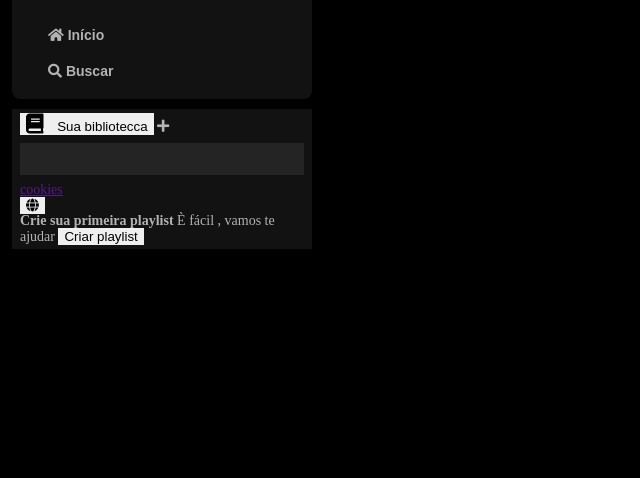
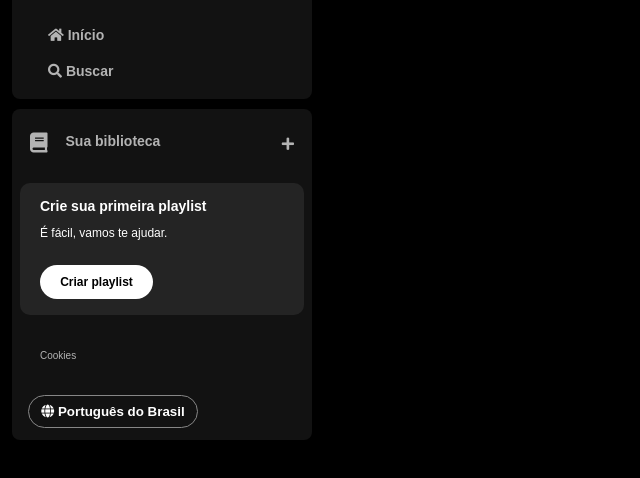
Before and after one commit to carloscjr2000/spotify, a plain HTML site: page index.html in a window 1280 px wide. Shown: the part 74-552 px from the top of the page, without its empty margins (0-640 px from the left). Drawn offline with Linux system fonts and the light colour scheme.

Commit message:
novo commit do clone do spotify

```diff
--- a/index.html
+++ b/index.html
@@ -39,35 +39,32 @@
                 </li>
             </ul>
         </nav>
-
         <div class="library">
-            <div class="Library__content">
+            <div class="library__content">
                 <button class="library__button">
-                    <span class="fa fa fa-book"></span>
-                    <span>Sua bibliotecca</span>
+                    <span class="fa fas fa-book"></span>
+                    <span>Sua biblioteca</span>
                 </button>
                 <span class="fa fa-plus"></span>
             </div>
             <section class="section-playlist">
+                <div class="section-playlist__content">
+                    <span class="text title">Crie sua primeira playlist</span>
+                    <span class="text subtitle">É fácil, vamos te ajudar.</span>
+                    <button class="section-playlist__button">
+                        <span>Criar playlist</span>
+                    </button>
+                </div>
             </section>
             <div class="cookies">
-                <a href="">cookies</a>
+                <a href="">Cookies</a>
             </div>
             <div class="languages">
-                <button class="Languages__button">
-                    <span class="fa fa-globe "></span>
-                    <span class="Português do Brasil"></span>
+                <button class="languages__button">
+                    <span class="fa fa-globe"></span>
+                    <span>Português do Brasil</span>
                 </button>
             </div>
-            <div class="section-playlist__content">
-                <span class="text title">Crie sua primeira playlist</span>
-                <span class="text subtitle">È fácil , vamos te ajudar</span>
-                <button class="setion-playlist__button">
-                    <span>Criar playlist</span>
-                </button>
-
-            </div>
-            </section>
         </div>
     </div>
 </body>
--- a/style.css
+++ b/style.css
@@ -1,43 +1,43 @@
-body {
+body{
     background-color: #000;
 }
 
-.sidebar {
-    position: fixed;
-    top: 0;
-    left: 0;
-    bottom: 0;
-    padding: 12px;
-    width: 300px;
+.sidebar{
+    position:fixed;
+    top:0;
+    left:0;
+    bottom:0;
+    padding:12px;
+    width:300px;
 }
 
-.sidebar__navigation {
+.sidebar__navigation{
     background-color: #121212;
-    border-radius: 8px;
-    padding: 16px 0 0 16px;
+    border-radius:8px;
+    padding:16px 0 0 16px;
 }
 
-.logo {
+.logo{
     background: #121212;
-    display: flex;
-    border-radius: 8px;
-    padding: 16px 0 0 16px;
+    display:flex;
+    border-radius:8px ;
+    padding:16px 0 0 16px;
 }
 
-.sidebar__navigation .logo img {
-    width: 80px;
+.sidebar__navigation .logo img{
+    width:80px;
 }
 
-.sidebar nav ul {
+.sidebar nav ul{
     margin-top: 20px;
-    padding: 0 20px 10px 20px;
+    padding:0 20px 10px 20px;
 }
 
-.sidebar ul li {
+.sidebar ul li{
     padding: 10px 0;
 }
 
-.sidebar nav ul li a {
+.sidebar nav ul li a{
     color: #b3b3b3;
     text-decoration: none;
     font-weight: 600;
@@ -45,84 +45,127 @@ body {
     font-family: "DM Sans", sans-serif;
 }
 
-.library {
-    background-color: #121212;
-    border border-radius: 8px;
-    display: flex;
+.library{
+    background-color:#121212;
+    border-radius:8px;
+    display:flex;
     justify-content: space-between;
     flex-direction: column;
-    padding: 4px 8px;
-    color: #b3b3b3;
-    font-wrigth: 600;
-    font-size: 14px;
+    padding:4px 8px;
+    color:#b3b3b3;
+    font-weight: 600;
+    font-size:14px;
     margin-top: 10px;
-
 }
 
-.library .library__content {
-    display-flex;
+.library .library__content{
+    display:flex;
     justify-content: space-between;
 }
 
-.libray .library__button;
-
-    {
-    display: flex;
+.library .library__button{
+    display:flex;
     margin-right: 10px;
-    color: #b3b3b3;
-    backgraound-color: transparent;
-    border: 0px;
+    color:#b3b3b3;
+    background-color: transparent;
+    border:0px;
     font-size: 14px;
-    font-wrigth: 700px;
-    font-family: "Dm Sans", sans-serif;
+    font-weight: 700;
+    font-family: "DM Sans", sans-serif;
     text-align: center;
     text-decoration: none;
     text-transform: none;
-    padding: 20px 10px;
-
+    padding:20px 10px;
 }
 
-.library .library__button .fa {
-    font-size: 20px;
+.library .library__button .fa{
+    font-size:20px;
+    font-weight: 300;
+    color:#b3b3b3;
     margin-right: 10px;
-    font-weight: 300;
-    paddingt-wright: 8px;
-
+    padding-right:8px;
 }
 
-.library .library__content .fa-plus {
+.library .library__content .fa-plus{
     margin: 24px 10px;
 }
 
-.section-playlist {
-    display: flex;
+.section-playlist{
+    display:flex;
     align-items: flex-start;
     justify-content: space-between;
-    gap: 20px;
+    gap:20px;
     background-color: #242424;
-    color: #b3b3b3;
+    color:#b3b3b3;
     font-weight: 600;
     font-size: 14px;
-    margin: 8px 0px;
-    padding: 16px 20px;
-
+    margin: 8px 0;
+    padding:16px 20px;
+    border-radius:10px;
 }
 
-.section-playlist .section-playlist__content {
-    display: flex;
+.section-playlist .section-playlist__content{
+    display:flex;
     flex-direction: column;
 }
 
-.section-playlist__conten .text {
-    padding-bottom: 14px;
-    color: #fff;
+.section-playlist__content .text{
+    padding-bottom:14px;
+    color:#FFF;
+    font-family: "DM Sans", sans-serif;
 }
 
 .section-playlist__content .title{
     font-weight: 700;
-
 }
 
 .section-playlist__content .subtitle{
+    font-weight: 500;
+    font-size: 12px;
+}
 
+.section-playlist__content .section-playlist__button{
+    display: flex;
+    justify-content: center;
+    background-color: #FFF;
+    color:#000;
+    border-radius: 20px;
+    font-size: 12px;
+    font-weight: 700;
+    font-family: "DM Sans", sans-serif;
+    text-decoration:none;
+    text-transform: none;
+    padding:10px;
+    margin-top: 12px;
+    border:0;
+    width: 113px;
 }
+
+.sidebar .cookies{
+    margin:25px 20px;
+}
+
+.sidebar .cookies a{
+    color:#b3b3b3;
+    font-family: "DM Sans", sans-serif;
+    font-weight: 500;
+    font-size:10px;
+    text-decoration: none;
+}
+
+.sidebar .cookies a:hover{
+    text-decoration: underline;
+}
+
+.languages .languages__button{
+    align-items: center;
+    background-color: transparent;
+    border: 1px solid #878787;
+    color:#FFF;
+    font-weight: bold;
+    cursor:pointer;
+    width: 170px;
+    margin:8px;
+    padding:8px;
+    border-radius:20px;
+}
```
